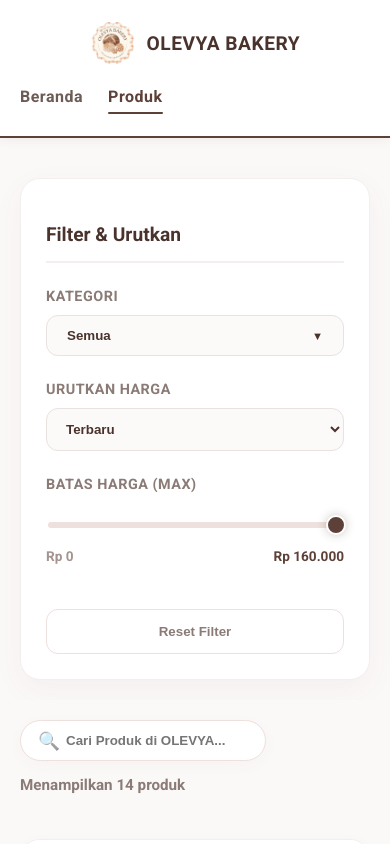
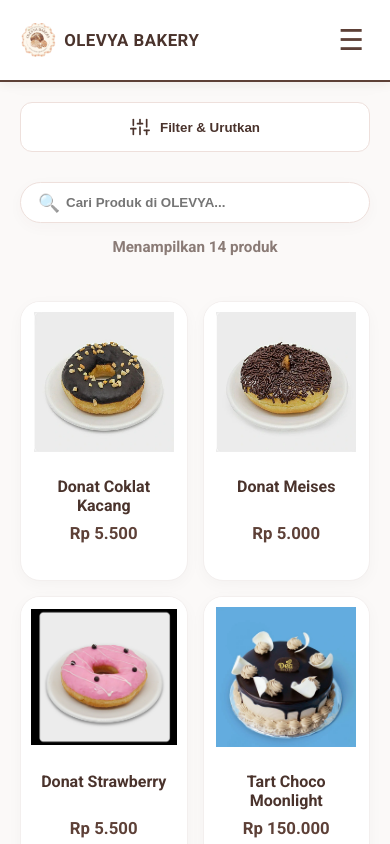
Before and after one commit to dianasmara/bakery-cms, a React (Vite) app: page /products in a window 390 px wide. Shown: the top 844 px of the page. Built offline with nearby package versions, Linux system fonts and the light colour scheme.

Commit message:
feat: Establish foundational e-commerce UI with Header, Product List, Product Detail, and Landing Page components.

```diff
--- a/src/components/Header.css
+++ b/src/components/Header.css
@@ -120,17 +120,88 @@
   box-shadow: 0 0 0 4px rgba(93, 64, 55, 0.1);
 }
 
+/* Mobile Styles Update */
+.mobile-menu-toggle {
+  display: none;
+  background: none;
+  border: none;
+  font-size: 1.8rem;
+  color: #5D4037;
+  cursor: pointer;
+}
+
 @media (max-width: 768px) {
   .header-container {
-    flex-direction: column;
-    gap: 15px;
+    flex-direction: row;
+    justify-content: space-between;
     padding: 10px 20px;
   }
 
+  .mobile-menu-toggle {
+    display: block;
+  }
+
+  .logo {
+    gap: 8px;
+  }
+
+  .logo-image {
+    height: 34px;
+  }
+
+  .outlet-name {
+    font-size: 1.05rem;
+    max-width: 150px;
+    overflow: hidden;
+    text-overflow: ellipsis;
+  }
+
   .header-right {
+    position: absolute;
+    top: 100%;
+    left: 0;
     width: 100%;
-    justify-content: space-between;
-    gap: 15px;
+    background: white;
+    flex-direction: column;
+    padding: 0;
+    max-height: 0;
+    overflow: hidden;
+    transition: all 0.4s cubic-bezier(0.165, 0.84, 0.44, 1);
+    box-shadow: 0 10px 20px rgba(0, 0, 0, 0.05);
+    border-bottom: 2px solid #5D4037;
+    z-index: 999;
+    display: flex;
+    align-items: center;
+    justify-content: center;
+  }
+
+  .header-right.open {
+    max-height: 200px;
+    padding: 15px 0;
+  }
+
+  .nav-links {
+    flex-direction: column;
+    width: 100%;
+    gap: 0;
+  }
+
+  .nav-item {
+    width: 100%;
+    text-align: center;
+    padding: 12px;
+    font-size: 1.05rem;
+  }
+
+  .nav-item::after {
+    bottom: 5px;
+    width: 30px;
+    left: 50%;
+    transform: translateX(-50%) scaleX(0);
+  }
+
+  .nav-item.active::after {
+    transform: translateX(-50%) scaleX(1);
   }
 
   .search-bar input {
--- a/src/components/Header.jsx
+++ b/src/components/Header.jsx
@@ -8,6 +8,8 @@ const Header = () => {
     const { settings } = useSiteData();
     const { outletName } = settings;
 
+    const [isMenuOpen, setIsMenuOpen] = React.useState(false);
+
     return (
         <header className="header">
             <div className="header-container">
@@ -15,11 +17,17 @@ const Header = () => {
                     <img src={Logo} alt={`${outletName} Logo`} className="logo-image" />
                     <span className="outlet-name">{outletName}</span>
                 </Link>
-                <div className="header-right">
+
+                <button className="mobile-menu-toggle" onClick={() => setIsMenuOpen(!isMenuOpen)}>
+                    {isMenuOpen ? '✕' : '☰'}
+                </button>
+
+                <div className={`header-right ${isMenuOpen ? 'open' : ''}`}>
                     <div className="nav-links">
                         <NavLink
                             to="/"
                             className={({ isActive }) => isActive ? 'nav-item active' : 'nav-item'}
+                            onClick={() => setIsMenuOpen(false)}
                             end
                         >
                             Beranda
@@ -27,6 +35,7 @@ const Header = () => {
                         <NavLink
                             to="/products"
                             className={({ isActive }) => isActive ? 'nav-item active' : 'nav-item'}
+                            onClick={() => setIsMenuOpen(false)}
                         >
                             Produk
                         </NavLink>
--- a/src/components/ProductCard.css
+++ b/src/components/ProductCard.css
@@ -89,3 +89,18 @@
     font-size: 1.2rem;
     margin-top: auto;
 }
+
+@media (max-width: 768px) {
+    .product-image-wrapper {
+        height: 160px;
+        padding: 10px;
+    }
+
+    .product-name {
+        font-size: 1rem;
+    }
+
+    .product-price {
+        font-size: 1.05rem;
+    }
+}
--- a/src/pages/ProductList.css
+++ b/src/pages/ProductList.css
@@ -145,6 +145,7 @@
 
 .price-slider {
     -webkit-appearance: none;
+    appearance: none;
     width: 100%;
     height: 6px;
     background: #eee0dc;
@@ -271,25 +272,206 @@
     font-weight: 600;
 }
 
-/* Responsive */
+/* Filter Chips/Pills Styling */
+.filter-pills {
+    display: flex;
+    flex-wrap: wrap;
+    gap: 10px;
+}
+
+.pill-btn {
+    padding: 8px 16px;
+    background: white;
+    border: 1.5px solid #eee0dc;
+    border-radius: 30px;
+    color: #6d5b55;
+    font-size: 0.9rem;
+    font-weight: 600;
+    cursor: pointer;
+    transition: all 0.2s ease;
+}
+
+.pill-btn:hover {
+    border-color: #5D4037;
+    color: #5D4037;
+}
+
+.pill-btn.active {
+    background-color: #5D4037;
+    border-color: #5D4037;
+    color: white;
+}
+
+.desktop-only {
+    display: block;
+}
+
+.filter-backdrop {
+    position: fixed;
+    top: 0;
+    left: 0;
+    width: 100%;
+    height: 100%;
+    background: rgba(0, 0, 0, 0.5);
+    z-index: 1500;
+    opacity: 0;
+    visibility: hidden;
+    transition: all 0.3s ease;
+}
+
+.filter-backdrop.show {
+    opacity: 1;
+    visibility: visible;
+}
+
+.filter-drawer-handle {
+    display: none;
+}
+
+.filter-header-mobile {
+    display: none;
+}
+
+.filter-footer-mobile {
+    display: none;
+}
+
+/* Responsive Update */
+.mobile-filter-toggle {
+    display: none;
+    width: 100%;
+    padding: 14px;
+    background-color: white;
+    color: #4a332c;
+    border: 1.5px solid #eee0dc;
+    border-radius: 12px;
+    font-weight: 700;
+    margin-bottom: 20px;
+    cursor: pointer;
+    display: none;
+    align-items: center;
+    justify-content: center;
+    gap: 10px;
+}
+
 @media (max-width: 900px) {
+    .product-list-page {
+        padding: 20px 0;
+    }
+
+    .desktop-only {
+        display: none !important;
+    }
+
     .product-list-page .container {
         flex-direction: column;
-        gap: 20px;
+        gap: 0;
+    }
+
+    .mobile-filter-toggle {
+        display: flex;
     }
 
     .filter-sidebar {
-        flex: none;
+        position: fixed;
+        bottom: 0;
+        left: 0;
         width: 100%;
-        position: static;
+        background: white;
+        z-index: 2000;
+        border-radius: 24px 24px 0 0;
+        padding: 0;
+        max-height: 85vh;
+        transform: translateY(100%);
+        visibility: hidden;
+        pointer-events: none;
+        transition: transform 0.4s cubic-bezier(0.165, 0.84, 0.44, 1), visibility 0.4s;
+        display: flex;
+        flex-direction: column;
+        overflow: hidden;
+    }
+
+    .filter-sidebar.show {
+        transform: translateY(0);
+        visibility: visible;
+        pointer-events: auto;
+    }
+
+    .filter-drawer-handle {
+        display: block;
+        width: 40px;
+        height: 4px;
+        background: #eee0dc;
+        border-radius: 2px;
+        margin: 12px auto;
+        flex-shrink: 0;
+    }
+
+    .filter-group {
+        padding: 0 20px 100px;
+        border: none;
+        box-shadow: none;
+        overflow-y: auto;
+    }
+
+    .filter-header-mobile {
+        display: flex;
+        justify-content: space-between;
+        align-items: center;
+        margin-bottom: 25px;
+        padding-bottom: 15px;
+        border-bottom: 1px solid #f3efee;
+    }
+
+    .filter-header-mobile .filter-label {
+        margin-bottom: 0;
+        border: none;
+        padding: 0;
+    }
+
+    .reset-link {
+        background: none;
+        border: none;
+        color: #10b981;
+        /* Green reset link like reference */
+        font-weight: 700;
+        cursor: pointer;
+        font-size: 0.95rem;
+    }
+
+    .filter-footer-mobile {
+        display: block;
+        position: absolute;
+        bottom: 0;
+        left: 0;
+        width: 100%;
+        padding: 20px;
+        background: white;
+        border-top: 1px solid #f3efee;
+    }
+
+    .apply-filter-btn {
+        width: 100%;
+        padding: 16px;
+        background-color: #5D4037;
+        color: white;
+        border: none;
+        border-radius: 12px;
+        font-weight: 700;
+        font-size: 1rem;
+        cursor: pointer;
     }
 
     .main-content-header {
         flex-direction: column-reverse;
-        align-items: flex-start;
-        top: 0;
-        padding: 20px 0;
+        align-items: stretch;
+        position: static;
+        padding: 10px 0 20px;
         gap: 15px;
+    }
+
+    .results-info {
+        text-align: center;
     }
 
     .inline-search {
@@ -297,7 +479,7 @@
     }
 
     .product-grid {
-        grid-template-columns: repeat(auto-fill, minmax(200px, 1fr));
-        gap: 20px;
+        grid-template-columns: repeat(auto-fill, minmax(160px, 1fr));
+        gap: 15px;
     }
 }
--- a/src/pages/ProductList.jsx
+++ b/src/pages/ProductList.jsx
@@ -11,7 +11,6 @@ const ProductList = () => {
     const [selectedCategory, setSelectedCategory] = useState("Semua");
     const [sortOrder, setSortOrder] = useState("default");
     const [priceRange, setPriceRange] = useState(maxPriceInData);
-    const [showCategoryDropdown, setShowCategoryDropdown] = useState(false);
     const [searchQuery, setSearchQuery] = useState("");
 
     const filteredAndSortedProducts = useMemo(() => {
@@ -41,57 +40,80 @@ const ProductList = () => {
         }
 
         return result;
-    }, [selectedCategory, sortOrder, priceRange, searchQuery]);
+    }, [selectedCategory, sortOrder, priceRange, searchQuery, products]);
+
+    const [showFilters, setShowFilters] = useState(false);
+
+    const resetFilters = () => {
+        setSelectedCategory("Semua");
+        setSortOrder("default");
+        setPriceRange(maxPriceInData);
+        setSearchQuery("");
+    };
 
     return (
         <div className="product-list-page">
+            {/* Backdrop for mobile filter */}
+            <div
+                className={`filter-backdrop ${showFilters ? 'show' : ''}`}
+                onClick={() => setShowFilters(false)}
+            />
+
             <div className="container">
-                <div className="filter-sidebar">
+                <button
+                    className="mobile-filter-toggle"
+                    onClick={() => setShowFilters(!showFilters)}
+                >
+                    <svg width="20" height="20" viewBox="0 0 24 24" fill="none" stroke="currentColor" strokeWidth="2" strokeLinecap="round" strokeLinejoin="round"><line x1="4" y1="21" x2="4" y2="14"></line><line x1="4" y1="10" x2="4" y2="3"></line><line x1="12" y1="21" x2="12" y2="12"></line><line x1="12" y1="8" x2="12" y2="3"></line><line x1="20" y1="21" x2="20" y2="16"></line><line x1="20" y1="12" x2="20" y2="3"></line><line x1="1" y1="14" x2="7" y2="14"></line><line x1="9" y1="8" x2="15" y2="8"></line><line x1="17" y1="16" x2="23" y2="16"></line></svg>
+                    Filter & Urutkan
+                </button>
+
+                <div className={`filter-sidebar ${showFilters ? 'show' : ''}`}>
+                    <div className="filter-drawer-handle"></div>
                     <div className="filter-group">
-                        <h3 className="filter-label">Filter & Urutkan</h3>
+                        <div className="filter-header-mobile">
+                            <h3 className="filter-label">Filter</h3>
+                            <button className="reset-link" onClick={resetFilters}>Reset</button>
+                        </div>
+                        <h3 className="filter-label desktop-only">Filter & Urutkan</h3>
 
-                        {/* Category Dropdown */}
+                        {/* Category Select */}
                         <div className="filter-item">
                             <label>Kategori</label>
-                            <div className="custom-dropdown">
-                                <button
-                                    className="dropdown-trigger"
-                                    onClick={() => setShowCategoryDropdown(!showCategoryDropdown)}
-                                >
-                                    {selectedCategory}
-                                    <span className={`arrow ${showCategoryDropdown ? 'open' : ''}`}>▼</span>
-                                </button>
-                                {showCategoryDropdown && (
-                                    <ul className="dropdown-menu">
-                                        {categories.map(cat => (
-                                            <li
-                                                key={cat}
-                                                className={selectedCategory === cat ? 'active' : ''}
-                                                onClick={() => {
-                                                    setSelectedCategory(cat);
-                                                    setShowCategoryDropdown(false);
-                                                }}
-                                            >
-                                                {cat}
-                                            </li>
-                                        ))}
-                                    </ul>
-                                )}
-                            </div>
+                            <select
+                                className="filter-select"
+                                value={selectedCategory}
+                                onChange={(e) => setSelectedCategory(e.target.value)}
+                            >
+                                {categories.map(cat => (
+                                    <option key={cat} value={cat}>{cat}</option>
+                                ))}
+                            </select>
                         </div>
 
-                        {/* Sorting Dropdown */}
+                        {/* Sorting Pills */}
                         <div className="filter-item">
                             <label>Urutkan Harga</label>
-                            <select
-                                className="filter-select"
-                                value={sortOrder}
-                                onChange={(e) => setSortOrder(e.target.value)}
-                            >
-                                <option value="default">Terbaru</option>
-                                <option value="low-to-high">Harga: Rendah ke Tinggi</option>
-                                <option value="high-to-low">Harga: Tinggi ke Rendah</option>
-                            </select>
+                            <div className="filter-pills">
+                                <button
+                                    className={`pill-btn ${sortOrder === 'default' ? 'active' : ''}`}
+                                    onClick={() => setSortOrder('default')}
+                                >
+                                    Terbaru
+                                </button>
+                                <button
+                                    className={`pill-btn ${sortOrder === 'low-to-high' ? 'active' : ''}`}
+                                    onClick={() => setSortOrder('low-to-high')}
+                                >
+                                    Terendah
+                                </button>
+                                <button
+                                    className={`pill-btn ${sortOrder === 'high-to-low' ? 'active' : ''}`}
+                                    onClick={() => setSortOrder('high-to-low')}
+                                >
+                                    Tertinggi
+                                </button>
+                            </div>
                         </div>
 
                         {/* Price Range Filter */}
@@ -115,16 +137,17 @@ const ProductList = () => {
                         </div>
 
                         <button
-                            className="reset-filter-btn"
-                            onClick={() => {
-                                setSelectedCategory("Semua");
-                                setSortOrder("default");
-                                setPriceRange(maxPriceInData);
-                                setSearchQuery("");
-                            }}
+                            className="reset-filter-btn desktop-only"
+                            onClick={resetFilters}
                         >
                             Reset Filter
                         </button>
+
+                        <div className="filter-footer-mobile">
+                            <button className="apply-filter-btn" onClick={() => setShowFilters(false)}>
+                                Tampilkan Produk ({filteredAndSortedProducts.length})
+                            </button>
+                        </div>
                     </div>
                 </div>
 
```
Also changed, not shown: src/components/Banner.css (+19 -0 lines), src/pages/LandingPage.css (+60 -2 lines), src/pages/ProductDetail.css (+51 -0 lines), src/pages/ProductDetail.jsx (+15 -2 lines).
